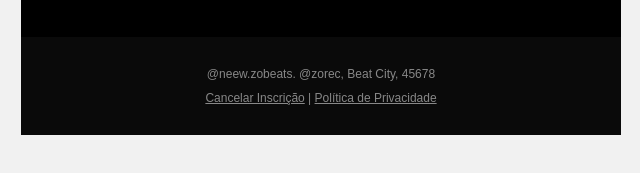
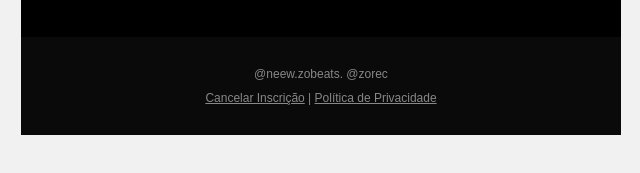
Before and after one commit to IsaacVerde/email-semanal-quatro, a plain HTML site: page index.html in a window 1280 px wide. Shown: the part 1269-1442 px from the top of the page, 319-959 px from the left. Drawn offline with Linux system fonts and the light colour scheme.

Commit message:
Update index.html

```diff
--- a/index.html
+++ b/index.html
@@ -161,7 +161,7 @@
             <tr>
                 <td style="padding: 30px 20px; text-align: center; background-color: #0a0a0a;">
                     <p style="font-size: 12px; color: #888888; margin: 0;">
-                        @neew.zobeats. @zorec, Beat City, 45678
+                        @neew.zobeats. @zorec
                     </p>
                     <p style="font-size: 12px; color: #888888; margin: 10px 0 0;">
                         <a href="#" target="_blank" style="color: #888888;">Cancelar Inscrição</a> | <a href="#"
```
